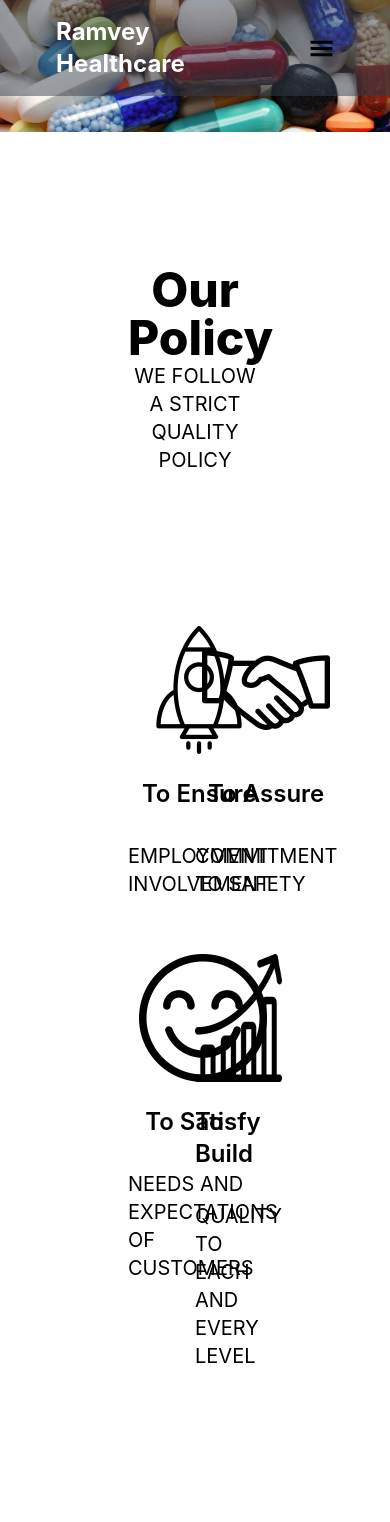
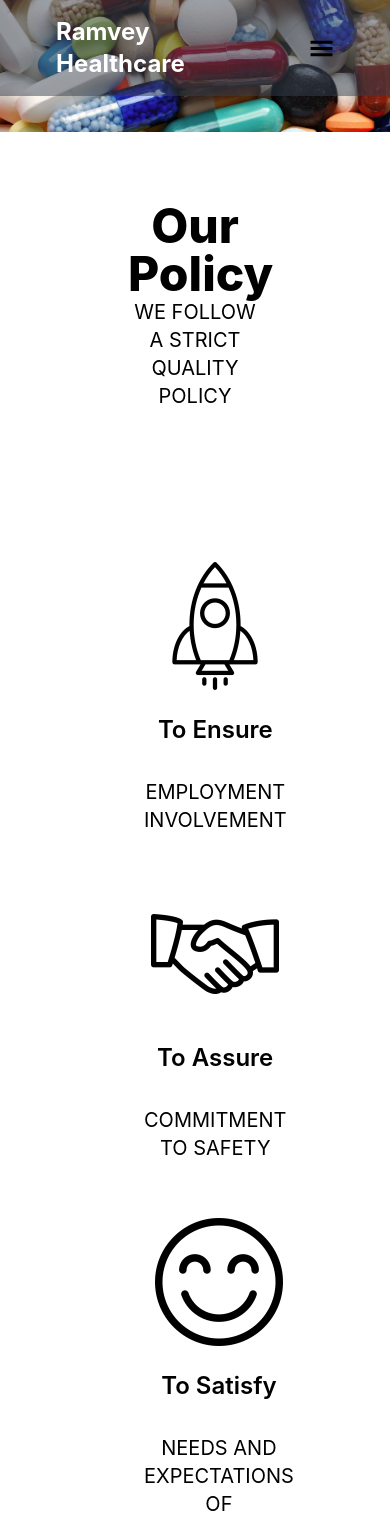
Before and after one commit to Sibananda-Sahu17/Ramvey_Healthcare, a React (Create React App) app: page / in a window 390 px wide. Shown: the top 1522 px of the page. Built offline with nearby package versions, Linux system fonts and the light colour scheme.

Commit message:
pushed all files

```diff
--- a/src/Components/Careers/Careers.js
+++ b/src/Components/Careers/Careers.js
@@ -2,10 +2,10 @@ import React from 'react'
 import Career from '../Images/career.jpeg'
 function Careers() {
     return (
-        <div>
+        <div className="w-full">
             <div className="flex justify-center items-center">
                 <h1 className="flex absolute tracking-widest text-black text-center font-bold text-base p-19 sm:font-bold sm:text-2xl md:font-bold md:text-3xl lg:font-extrabold lg:text-4xl xl:font-extrabold xl:text-5xl">We are proud of our reputation <br />for delivering the highest quality work</h1>
-                <img className="w-full" src={Career} alt="Careers"/>
+                <img className="w-full" src={Career} alt="Careers" />
             </div>
 
 
@@ -19,11 +19,11 @@ function Careers() {
                 <div className="m-10">
                     <p className="my-5">Kaymed provides the best opportunity to sharpen your talent in the most competitive business that holds a bright future.</p>
 
-                        <p className="my-5">Our team has taken Kaymed Pharma to the heights that it has scaled and are now working to take it further up on its high growth trajectory.</p>
+                    <p className="my-5">Our team has taken Kaymed Pharma to the heights that it has scaled and are now working to take it further up on its high growth trajectory.</p>
 
-                        <p className="my-5">Our people are our most valuable asset. Our culturally diverse workforce is one of our biggest strengths and the rich experience they bring, across varied skill-sets and backgrounds, is invaluable. We are proud that our workforce is bound together by our common values.</p>
-                        <p className="my-5">We are committed to hiring exceptionally talented people and nurture them professionally. Our multi-dimensional work environment offers high growth opportunities through challenging roles with clear responsibilities and the opportunity to work on a variety of assignments. At Kaymed Pharma, our employees are provided with opportunities to enhance their technical and soft skills through continuous training and development programs.</p>
-                        <p className="my-5">As an employee of Kaymed Pharma, you will work with an inspiring, approachable and visionary leadership. Our open, enabling and trust-based culture will offer you an exciting environment to work and grow.</p>
+                    <p className="my-5">Our people are our most valuable asset. Our culturally diverse workforce is one of our biggest strengths and the rich experience they bring, across varied skill-sets and backgrounds, is invaluable. We are proud that our workforce is bound together by our common values.</p>
+                    <p className="my-5">We are committed to hiring exceptionally talented people and nurture them professionally. Our multi-dimensional work environment offers high growth opportunities through challenging roles with clear responsibilities and the opportunity to work on a variety of assignments. At Kaymed Pharma, our employees are provided with opportunities to enhance their technical and soft skills through continuous training and development programs.</p>
+                    <p className="my-5">As an employee of Kaymed Pharma, you will work with an inspiring, approachable and visionary leadership. Our open, enabling and trust-based culture will offer you an exciting environment to work and grow.</p>
 
                 </div>
             </section>
--- a/src/Components/Contact/Contact.js
+++ b/src/Components/Contact/Contact.js
@@ -3,15 +3,19 @@ import contact from '../Images/contact.jpeg'
 function Contact() {
     return (
         <div>
-            <section>
-            <div className="flex justify-center items-center">
-                <h1 className="flex absolute tracking-widest text-white text-center font-bold text-base p-19 sm:font-bold sm:text-2xl md:font-bold md:text-3xl lg:font-extrabold lg:text-4xl xl:font-extrabold xl:text-5xl">We are proud of our reputation <br />for delivering the highest quality work</h1>
-                <img className="w-full h-auto" src={contact} />
-            </div>
+            <section className="shadow border-2">
+                <div>
+                    <div className="flex justify-center items-center">
+                        <h1 className="flex absolute tracking-widest text-white text-center font-bold text-base p-19 sm:font-bold sm:text-2xl md:font-bold md:text-3xl lg:font-extrabold lg:text-4xl xl:font-extrabold xl:text-5xl">We are proud of our reputation <br />for delivering the highest quality work</h1>
+                        <img className="w-full h-auto" src={contact} />
+                    </div>
+
+                    <div className="flex justify-between h-64 m-5">
+                        <div className="bg-orange-300">1</div>
+                        <div className="bg-red-500 ">2</div>
+                    </div>
+                </div>
             </section>
-            <div className="">
-
-            </div>
         </div>
     )
 }
--- a/src/Components/Home/Counter_Images/Counter_Images.js
+++ b/src/Components/Home/Counter_Images/Counter_Images.js
@@ -16,7 +16,7 @@ export const counterVectors = [
     name: "people",
     images: people,
     endno: 18,
-    durationno: 10,
+    durationno: 3,
   },
   {
     id: 3,
--- a/src/Components/Home/HomeForm.js
+++ b/src/Components/Home/HomeForm.js
@@ -2,7 +2,7 @@ import React from 'react'
 
 function HomeForm() {
     return (
-      <div className="pt- flex justify-center">
+      <div className="flex justify-center">
         <div className="py-16 container ">
           <div className="mx-64">
             <div className="text-center font-bold text-5xl">
--- a/src/Components/Home/OurPolicy.js
+++ b/src/Components/Home/OurPolicy.js
@@ -1,7 +1,9 @@
 import React from "react";
 import { ourPolicyDetails } from "./OurPolicyDetails/OurPolicyDetails";
 import OurPolicyCarousel from './OurPolicyCarousel.js';
+
 function OurPolicy() {
+
   const ourPolicy = ourPolicyDetails.map(({ id, image, heading, content }) => {
     return (
       <div key={id} className="">
@@ -9,13 +11,14 @@ function OurPolicy() {
           <img className="w-32 h-32 " src={image} alt={heading} />
 
           <h1 className="py-6 text-2xl font-semibold">{heading}</h1>
-          <p className="uppercase py-2 text-xl font-normal">{content}</p>
+          <p className="uppercase py-2 text-xl font-normal px-4 text-center">{content}</p>
         </div>
       </div>
     );
   });
+
   return (
-    <div className="px-32 py-32">
+    <div className="px-32 py-16">
       <div className="pb-32 text-center">
         <h1
           className="font-extrabold
@@ -30,8 +33,9 @@ function OurPolicy() {
 
       <div
         className="grid
-              grid-cols-2
-              md:grid-cols-4
+              grid-cols-1
+              md:grid-cols-2
+              lg:grid-cols-4
               place-content-center
               pb-32
               ">
@@ -39,7 +43,7 @@ function OurPolicy() {
       </div>
 
       <div className="px-14 flex flex-2">
-        <div className="w-2/6">
+        <div className="w-1/3">
           <h1 className="text-3xl font-bold">Why choose us?</h1>
           <p className=" text-xl text-jusitfy">
             We’re dedicated to fulfilling the promise of human potential, in all
@@ -48,8 +52,8 @@ function OurPolicy() {
           </p>
         </div>
 
-        <div className="w-4/6">
-            <OurPolicyCarousel />
+        <div className="w-2/3">
+          <OurPolicyCarousel />
         </div>
       </div>
     </div>
```
Also changed, not shown: src/Components/Home/OurPolicyCarousel.js (indentation only), 1 other file (tests, documents, lock files or other folders).
